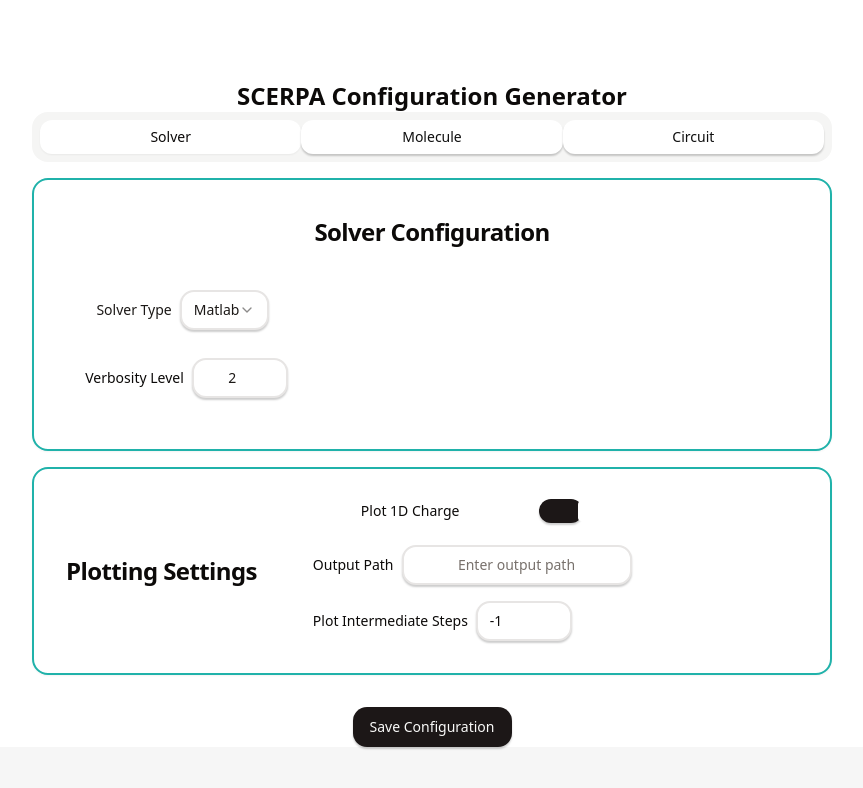
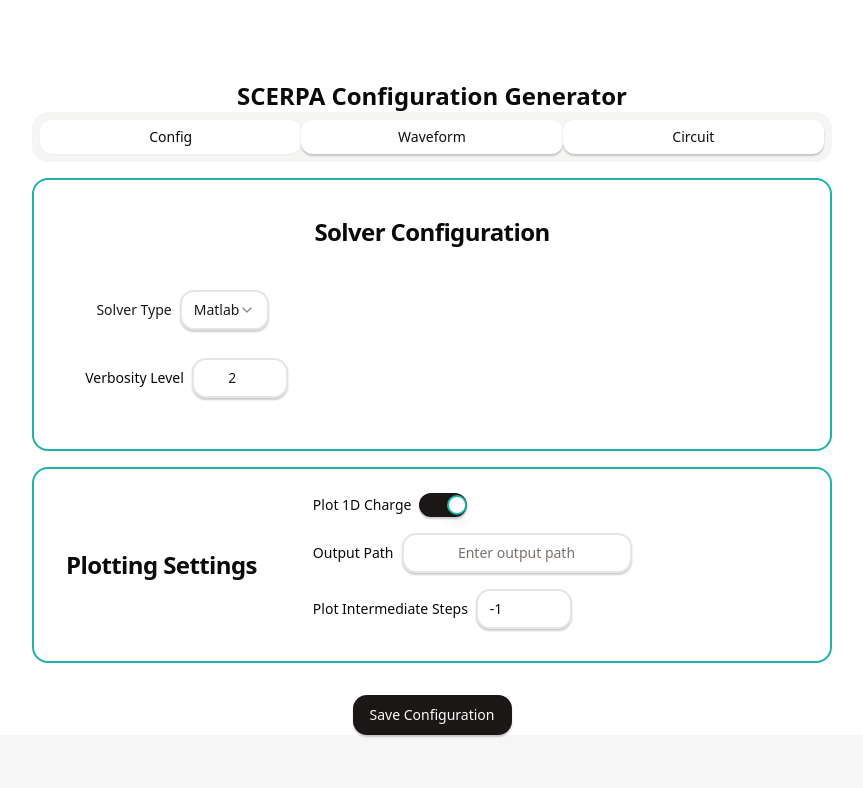
Before and after one commit to steven-ja/SCERparams-GUI, a React (Vite) app in the folder SCERparams/: page / in a window 1280 px wide. Shown: the top 788 px of the page, without its empty margins (168-1031 px from the left). Built offline with nearby package versions, Linux system fonts and the light colour scheme.

Commit message:
fixed first version

```diff
--- a/SCERparams/src/components/ui/switch.tsx
+++ b/SCERparams/src/components/ui/switch.tsx
@@ -9,7 +9,7 @@ const Switch = React.forwardRef<
 >(({ className, ...props }, ref) => (
   <SwitchPrimitives.Root
     className={cn(
-      "peer inline-flex h-6 w-11 shrink-0 cursor-pointer items-center rounded-full border-2 border-transparent transition-colors focus-visible:outline-none focus-visible:ring-2 focus-visible:ring-ring focus-visible:ring-offset-2 focus-visible:ring-offset-background disabled:cursor-not-allowed disabled:opacity-50 data-[state=checked]:bg-primary data-[state=unchecked]:bg-input",
+      "peer inline-flex h-6 shrink-0 w-12 cursor-pointer items-center rounded-full border border-transparent transition-colors focus-visible:outline-none focus-visible:ring-2 focus-visible:ring-ring focus-visible:ring-offset-2 focus-visible:ring-offset-background disabled:cursor-not-allowed disabled:opacity-50 data-[state=checked]:bg-primary data-[state=unchecked]:bg-input",
       className
     )}
     {...props}
@@ -17,7 +17,7 @@ const Switch = React.forwardRef<
   >
     <SwitchPrimitives.Thumb
       className={cn(
-        "pointer-events-none block h-5 w-5 rounded-full bg-background shadow-lg ring-0 transition-transform data-[state=checked]:translate-x-5 data-[state=unchecked]:translate-x-0"
+        "pointer-events-none block h-5 w-5 p-1 border rounded-full bg-background shadow-lg ring-0 transition-transform data-[state=checked]:translate-x-5 data-[state=unchecked]:-translate-x-5"
       )}
     />
   </SwitchPrimitives.Root>
--- a/SCERparams/src/output.css
+++ b/SCERparams/src/output.css
@@ -1269,7 +1269,12 @@ body {
 }
 
 .data-\[state\=checked\]\:translate-x-5[data-state="checked"] {
-  --tw-translate-x: 1.25rem;
+  --tw-translate-x: 0.375rem;
+  transform: translate(var(--tw-translate-x), var(--tw-translate-y)) rotate(var(--tw-rotate)) skewX(var(--tw-skew-x)) skewY(var(--tw-skew-y)) scaleX(var(--tw-scale-x)) scaleY(var(--tw-scale-y));
+}
+
+.data-\[state\=unchecked\]\:-translate-x-5[data-state="unchecked"] {
+  --tw-translate-x: -1.25rem;
   transform: translate(var(--tw-translate-x), var(--tw-translate-y)) rotate(var(--tw-rotate)) skewX(var(--tw-skew-x)) skewY(var(--tw-skew-y)) scaleX(var(--tw-scale-x)) scaleY(var(--tw-scale-y));
 }
 
--- a/SCERparams/src/pages/ConfigGenerator.jsx
+++ b/SCERparams/src/pages/ConfigGenerator.jsx
@@ -87,8 +87,8 @@ const SCERPAConfigGenerator = () => {
 
       <Tabs defaultValue="solver" className="w-[800px]">
         <TabsList className="text-muted-foreground inline-flex items-center justify-center rounded-lg p-1 grid w-full grid-cols-3 h-24">
-          <TabsTrigger value="solver">Solver</TabsTrigger>
-          <TabsTrigger value="molecule">Molecule</TabsTrigger>
+          <TabsTrigger value="solver">Config</TabsTrigger>
+          <TabsTrigger value="molecule">Waveform</TabsTrigger>
           <TabsTrigger value="circuit">Circuit</TabsTrigger>
         </TabsList>
 
@@ -144,7 +144,7 @@ const SCERPAConfigGenerator = () => {
                   <Input
                     id="molecule-name"
                     value={config.molecule.name}
-                    onChange={(e) => updateNestedConfig('molecule', 'molecule', 'name', e.target.value)}
+                    onChange={(e) => updateConfig('molecule', 'name', e.target.value)}
                     className="w-48 text-center text-card-foreground"
                   />
                 </div>
@@ -154,7 +154,8 @@ const SCERPAConfigGenerator = () => {
                   <Input
                     type="number"
                     value={config.molecule.intermolecularDistance}
-                    onChange={(e) => updateNestedConfig('molecule', 'molecule', 'intermolecularDistance', parseFloat(e.target.value))}
+                    onChange=
+                    {(e) => updateConfig('molecule', 'intermolecularDistance', parseFloat(e.target.value))}
                     className="w-24 text-card-foreground"
                   />
                 </div>
@@ -243,8 +244,8 @@ const SCERPAConfigGenerator = () => {
           <CardTitle>Plotting Settings</CardTitle>
         </CardHeader>
         <CardContent>
-          <div className="grid gap-4 mt-2 ">
-            <div className="flex items-center space-x-20 inline-flex items-center justify-center whitespace-nowrap rounded-sm px-3 py-1.5 text-sm font-medium ring-offset-background transition-all focus-visible:outline-none focus-visible:ring-2 focus-visible:ring-ring focus-visible:ring-offset-2 disabled:pointer-events-none disabled:opacity-50 data-[state=active]:bg-background data-[state=active]:text-foreground data-[state=active]:shadow-sm ">
+          <div className="grid gap-4 mt-2">
+            <div className="flex items-center space-x-2">
               <Label htmlFor="plot-1d-charge">Plot 1D Charge</Label>
               <Switch
                 checked={config.plotting.plot1DCharge}
```
